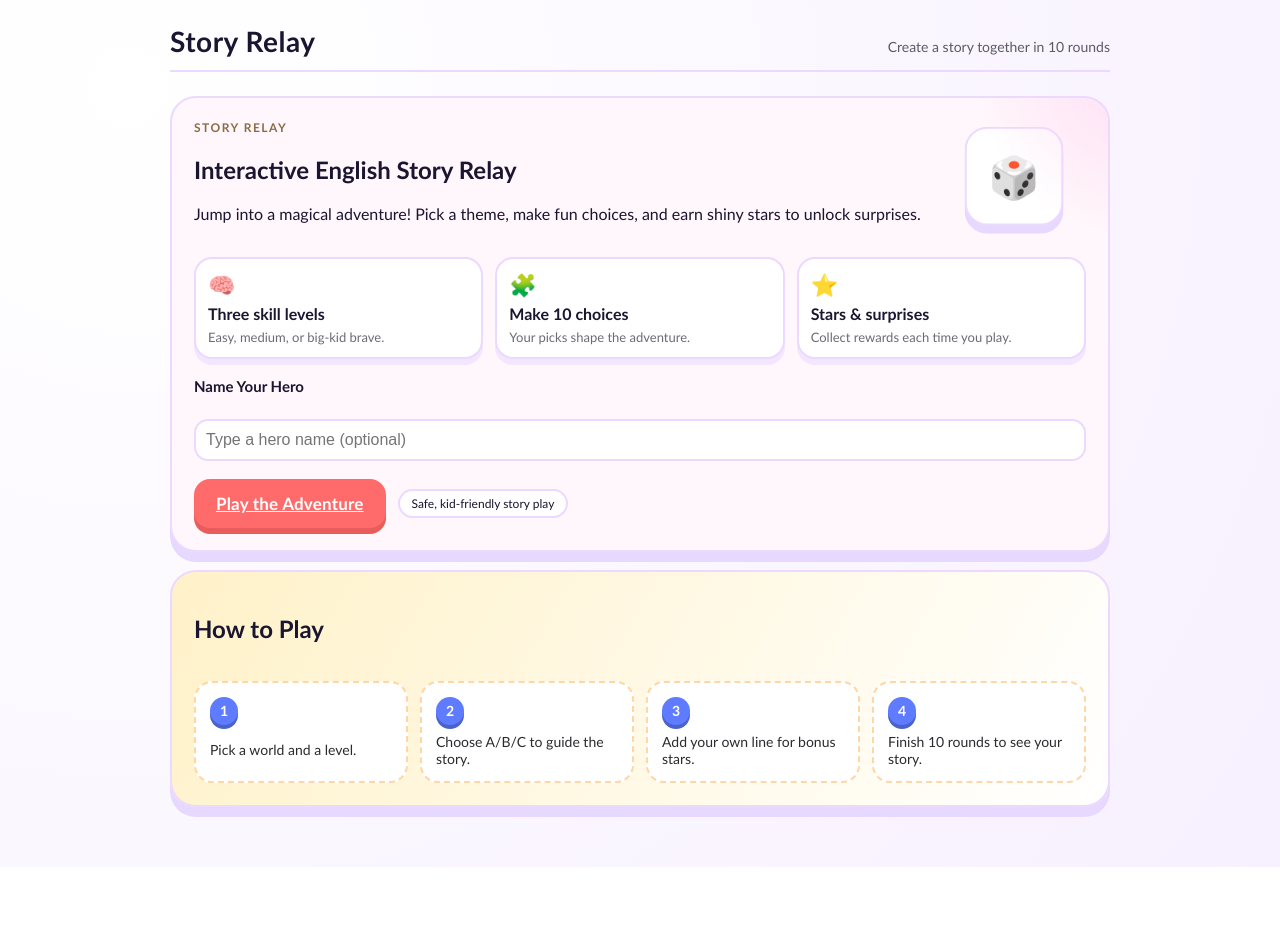
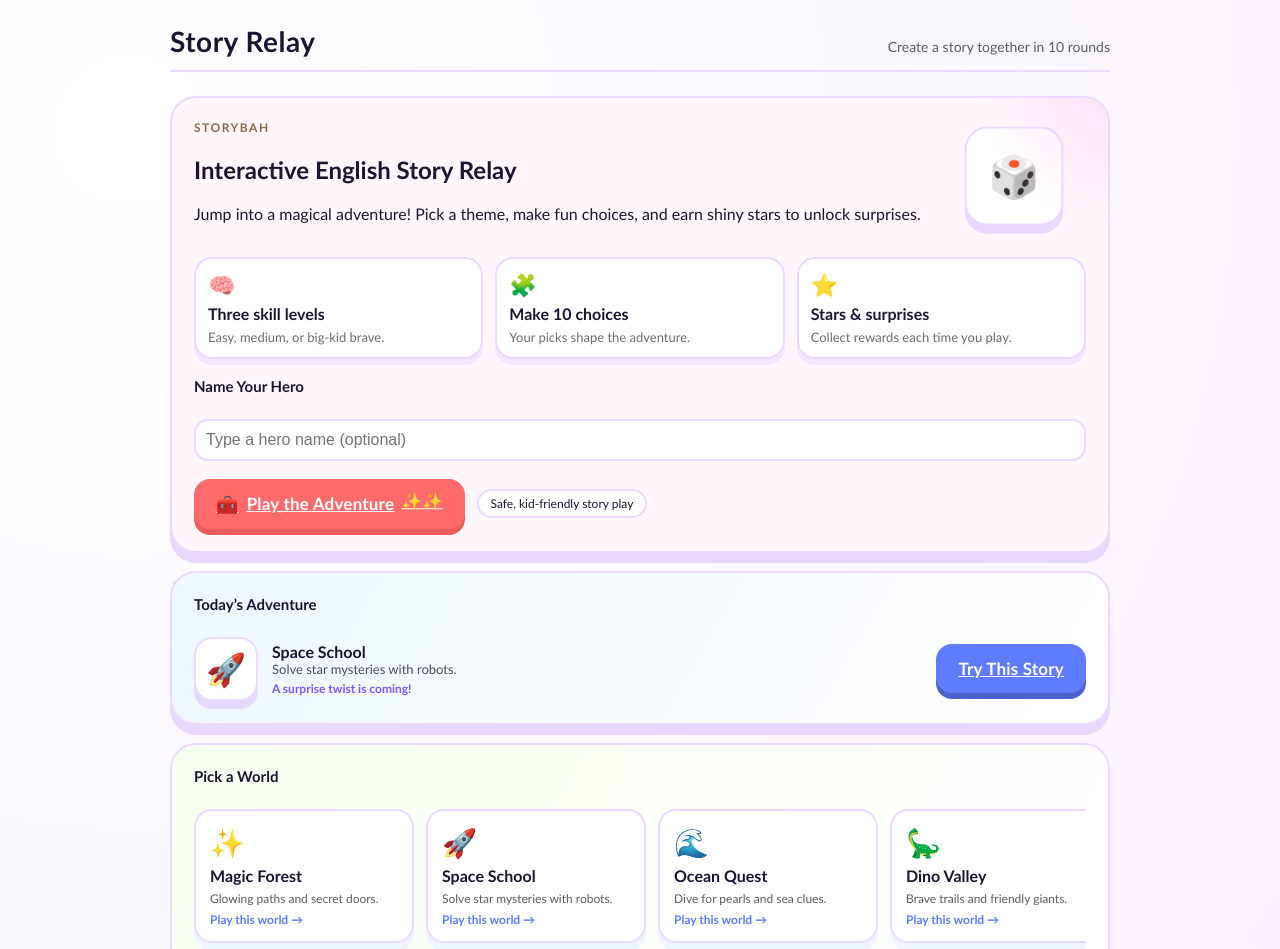
Before and after one commit to ronfatt/story-relay-demo, a Next.js app: page / in a window 1280 px wide. Shown: the top 949 px of the page. Before the commit the page ends 867 px from the top, so only its background shows below. Built offline with nearby package versions, Linux system fonts and the light colour scheme.

Commit message:
Fun homepage: today adventure + world carousel

```diff
--- a/app/globals.css
+++ b/app/globals.css
@@ -408,8 +408,116 @@
   align-items: center;
 }
 
+.chest-button {
+  display: inline-flex;
+  align-items: center;
+  gap: 8px;
+}
+
+.chest {
+  display: inline-block;
+  font-size: 18px;
+}
+
+.sparkles {
+  font-size: 16px;
+  animation: sparkle 1.6s ease-in-out infinite;
+}
+
 .how-card {
   background: linear-gradient(120deg, #fff2c9, #fff);
+}
+
+.adventure-card {
+  background: linear-gradient(120deg, #eef7ff, #fff);
+}
+
+.adventure-row {
+  display: grid;
+  grid-template-columns: 64px 1fr auto;
+  gap: 14px;
+  align-items: center;
+}
+
+.adventure-emoji {
+  width: 64px;
+  height: 64px;
+  border-radius: 18px;
+  display: grid;
+  place-items: center;
+  font-size: 32px;
+  background: #fff;
+  border: 2px solid var(--line);
+  box-shadow: 0 8px 0 #e7d8ff;
+}
+
+.adventure-title {
+  font-weight: 700;
+  font-size: 16px;
+}
+
+.adventure-text {
+  font-size: 13px;
+  color: #4b4b57;
+}
+
+.adventure-hook {
+  margin-top: 4px;
+  font-size: 12px;
+  color: #7b55ff;
+  font-weight: 700;
+}
+
+.carousel-card {
+  background: linear-gradient(120deg, #f7fff0, #fff);
+}
+
+.carousel {
+  display: grid;
+  grid-auto-flow: column;
+  grid-auto-columns: minmax(220px, 1fr);
+  gap: 12px;
+  overflow-x: auto;
+  padding-bottom: 6px;
+  scroll-snap-type: x mandatory;
+}
+
+.world-card {
+  background: #fff;
+  border: 2px solid var(--line);
+  border-radius: 18px;
+  padding: 14px;
+  display: grid;
+  gap: 6px;
+  text-decoration: none;
+  color: inherit;
+  scroll-snap-align: start;
+  box-shadow: 0 8px 0 #eef5ff;
+  transition: transform 0.12s ease, border-color 0.12s ease;
+}
+
+.world-card:hover {
+  border-color: var(--accent-2);
+  transform: translateY(-2px) scale(1.01);
+}
+
+.world-emoji {
+  font-size: 28px;
+}
+
+.world-name {
+  font-weight: 700;
+}
+
+.world-preview {
+  font-size: 12px;
+  color: #5b5b63;
+}
+
+.world-cta {
+  font-size: 12px;
+  font-weight: 700;
+  color: #5f7bff;
 }
 
 .step-grid {
@@ -455,4 +563,8 @@
   .hero-header {
     grid-template-columns: 1fr;
   }
+
+  .adventure-row {
+    grid-template-columns: 1fr;
+  }
 }
--- a/app/page.tsx
+++ b/app/page.tsx
@@ -1,17 +1,32 @@
 "use client";
 
 import Link from "next/link";
-import { useState } from "react";
+import { useMemo, useState } from "react";
 
 export default function HomePage() {
   const [name, setName] = useState("");
+  const themes = [
+    { name: "Magic Forest", emoji: "✨", preview: "Glowing paths and secret doors." },
+    { name: "Space School", emoji: "🚀", preview: "Solve star mysteries with robots." },
+    { name: "Ocean Quest", emoji: "🌊", preview: "Dive for pearls and sea clues." },
+    { name: "Dino Valley", emoji: "🦕", preview: "Brave trails and friendly giants." }
+  ];
+  const today = useMemo(() => {
+    const pick = themes[Math.floor(Math.random() * themes.length)];
+    const hooks = [
+      "A tiny clue is hiding nearby...",
+      "A friendly guide is waiting.",
+      "A surprise twist is coming!"
+    ];
+    return { ...pick, hook: hooks[Math.floor(Math.random() * hooks.length)] };
+  }, []);
 
   return (
     <main className="grid">
       <section className="card hero-card grid">
         <div className="hero-header">
           <div>
-            <div className="hero-kicker">Story Relay</div>
+            <div className="hero-kicker">StoryBah</div>
             <h1>Interactive English Story Relay</h1>
             <p>
               Jump into a magical adventure! Pick a theme, make fun choices,
@@ -47,10 +62,52 @@
           />
         </div>
         <div className="hero-actions">
-          <Link className="button" href={`/play?name=${encodeURIComponent(name)}`}>
+          <Link className="button chest-button" href={`/play?name=${encodeURIComponent(name)}`}>
+            <span className="chest">🧰</span>
             Play the Adventure
+            <span className="sparkles">✨✨</span>
           </Link>
           <div className="badge">Safe, kid-friendly story play</div>
+        </div>
+      </section>
+
+      <section className="card grid adventure-card">
+        <div className="section-title">Today’s Adventure</div>
+        <div className="adventure-row">
+          <div className="adventure-emoji">{today.emoji}</div>
+          <div>
+            <div className="adventure-title">{today.name}</div>
+            <div className="adventure-text">{today.preview}</div>
+            <div className="adventure-hook">{today.hook}</div>
+          </div>
+          <Link
+            className="button secondary"
+            href={`/play?name=${encodeURIComponent(name)}&theme=${encodeURIComponent(
+              today.name
+            )}`}
+          >
+            Try This Story
+          </Link>
+        </div>
+      </section>
+
+      <section className="card grid carousel-card">
+        <div className="section-title">Pick a World</div>
+        <div className="carousel">
+          {themes.map((theme) => (
+            <Link
+              key={theme.name}
+              className="world-card"
+              href={`/play?name=${encodeURIComponent(name)}&theme=${encodeURIComponent(
+                theme.name
+              )}`}
+            >
+              <div className="world-emoji">{theme.emoji}</div>
+              <div className="world-name">{theme.name}</div>
+              <div className="world-preview">{theme.preview}</div>
+              <div className="world-cta">Play this world →</div>
+            </Link>
+          ))}
         </div>
       </section>
       <section className="card grid how-card">
```
Also changed, not shown: app/play/PlayClient.tsx (+5 -2 lines), app/play/page.tsx (+7 -2 lines).
